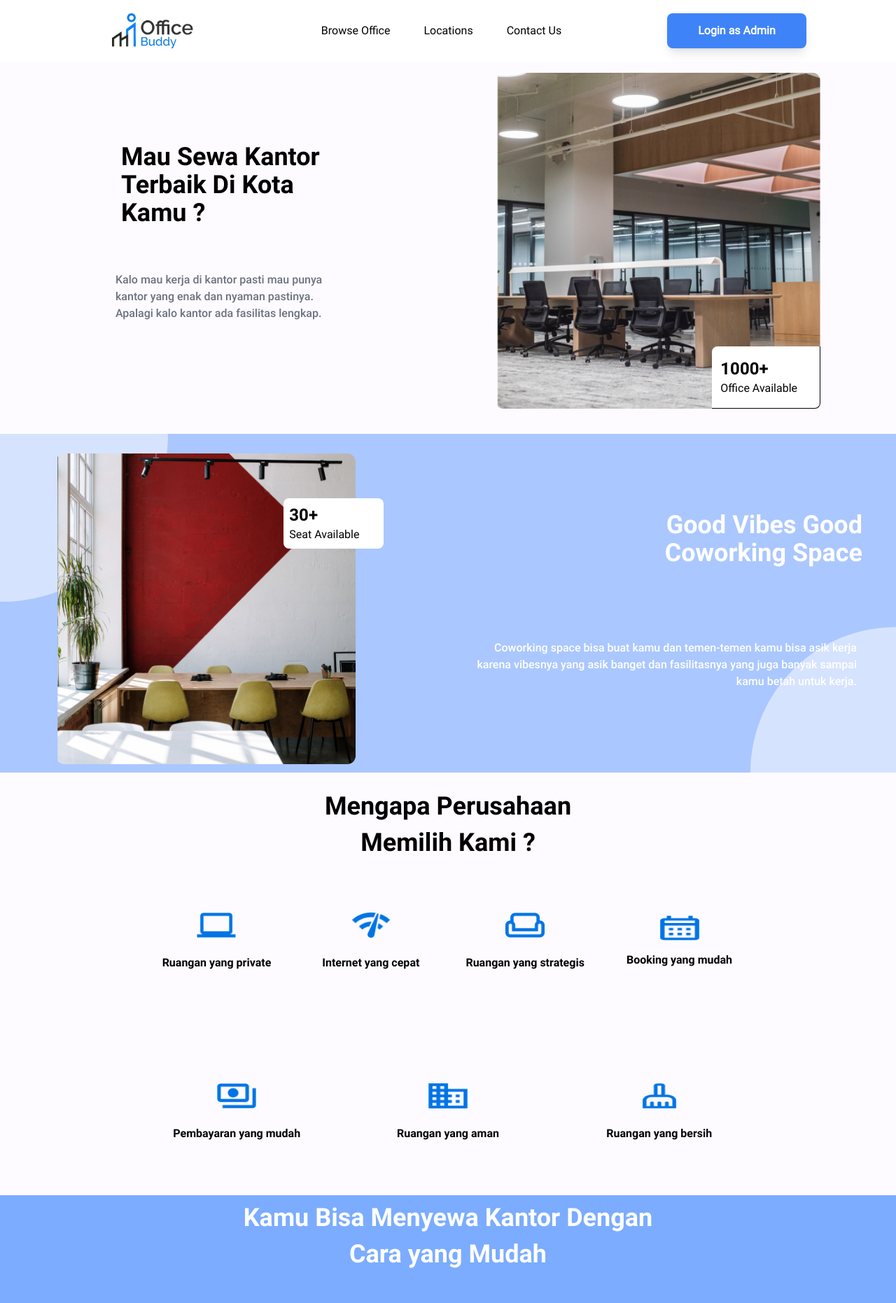
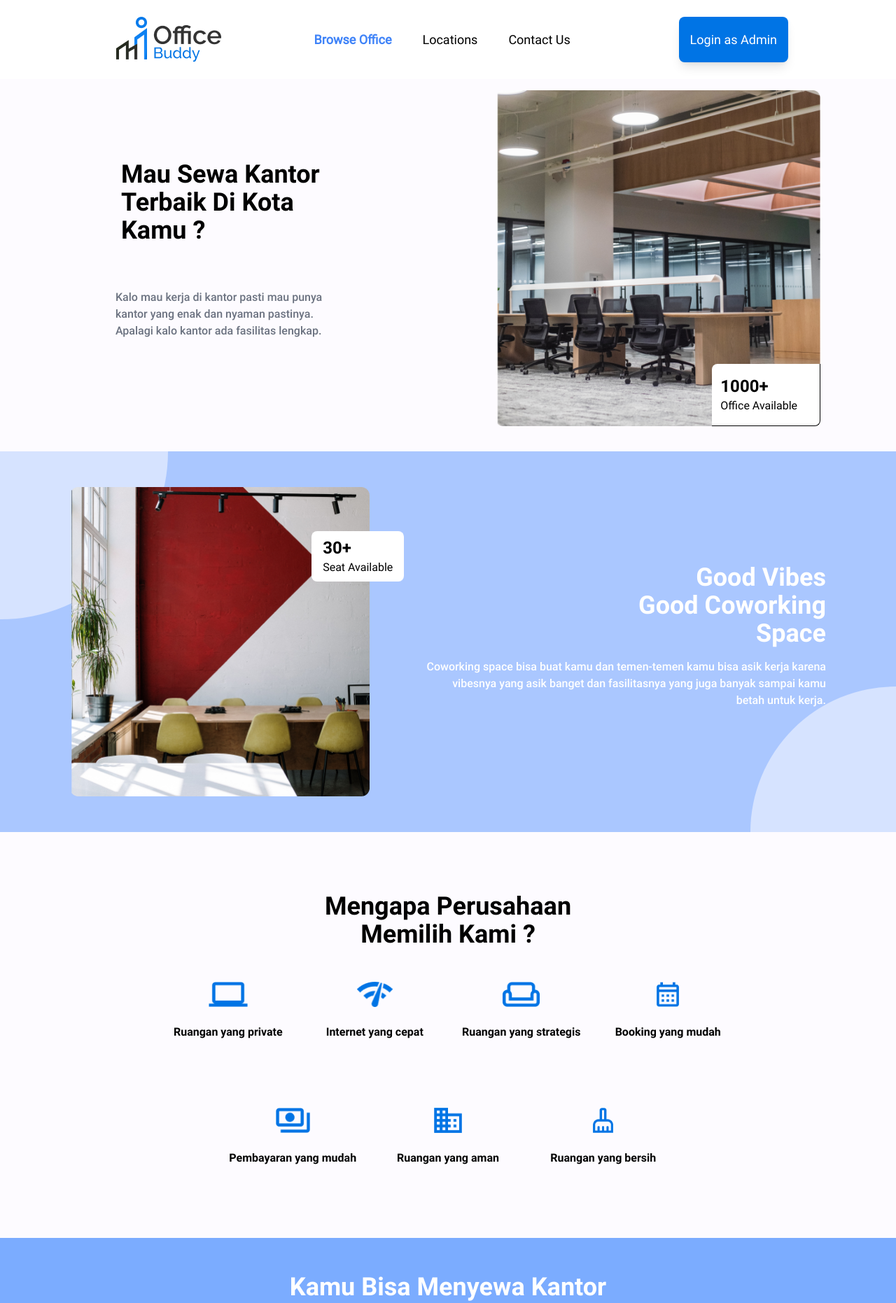
Before and after one commit to Kelompok-13-Alterra/officebuddy-web, a React (Vite) app: page / in a window 1280 px wide. Shown: the top 1862 px of the page at 70% size. Built offline with nearby package versions, Linux system fonts and the light colour scheme.

Commit message:
refactor[ui]: refactor landing and navbar ui

```diff
--- a/src/components/Footer/Footer.jsx
+++ b/src/components/Footer/Footer.jsx
@@ -6,21 +6,17 @@ import "./Footer.css";
 function Footer() {
   return (
     <footer className="footer">
-      <div className="mx-auto w-full max-w-screen-xl p-4 py-6 lg:py-8">
-        <div className="md:flex md:justify-between">
-          <div className="mb-6 md:mb-0 px-0 md:px-28 lg:px-28">
+      <div className="mx-auto w-full py-8 md:py-[72px]">
+        <div className="flex flex-col md:flex-row px-4 md:px-[100px]">
+          <div className="mb-4 md:mb-0 shrink-0">
             <a href="#" className="flex items-center">
               <img src={Logo} className="footer-img" alt="Logo" />
             </a>
           </div>
-          <div className="div__footer flex flex-col md:flex-row lg:flex-row py-2 md:py-10 md:px-5 md:gap-3 lg:gap-6 lg:py-10 lg:px-10">
-            <div className="px-0 md:px-6 lg:px-12">
-              <ul className="text-gray-600 dark:text-black font-medium">
-                <li className="mb-4 ">
-                  <a href="#" className="font-face-ro-bold text-[14px]">
-                    Link
-                  </a>
-                </li>
+          <div className="div__footer w-full justify-end flex flex-col md:flex-row py-2 md:py-10 md:px-5 md:gap-[30px] lg:gap-[90px] lg:px-10">
+            <div className="mb-4 md:mb-0">
+              <ul className="text-black text-sm md:text-base font-face-ro">
+                <li className="mb-4 md:text-lg font-bold">Link</li>
                 <li className="mb-4">
                   <a href="#" className="font-face-ro hover:text-blue-500">
                     <Link to={"/"}>Browse Office</Link>
@@ -38,13 +34,9 @@ function Footer() {
                 </li>
               </ul>
             </div>
-            <div className="px-0 md:px-6 lg:px-12">
-              <ul className="text-gray-600 dark:text-black font-medium">
-                <li className="mb-4 text-[14px]">
-                  <a href="#" className="font-face-ro-bold ">
-                    Support
-                  </a>
-                </li>
+            <div className="mb-4 md:mb-0">
+              <ul className="text-black text-sm md:text-base font-face-ro">
+                <li className="mb-4 md:text-lg font-bold">Support</li>
                 <li className="mb-4">
                   <a href="#" className="font-face-ro hover:text-blue-500">
                     Discord
@@ -72,13 +64,9 @@ function Footer() {
                 </li>
               </ul>
             </div>
-            <div>
-              <ul className="text-gray-600 dark:text-black font-medium">
-                <li className="mb-4 text-[14px]">
-                  <a href="#" className="font-face-ro-bold">
-                    Contact
-                  </a>
-                </li>
+            <div className="mb-4 md:mb-0">
+              <ul className="text-black text-sm md:text-base font-face-ro">
+                <li className="mb-4 md:text-lg font-bold">Contact</li>
                 <li className="flex mb-4">
                   <svg
                     className="w-5 text-blue-500"
@@ -115,7 +103,7 @@ function Footer() {
                   </svg>
 
                   <a href="#" className="font-face-ro hover:text-blue-500">
-                    <span className="text-white">0</span>
+                    <span className="text-white break-words">0</span>
                     officebuddyjaya@gmail.com
                   </a>
                 </li>
@@ -123,7 +111,7 @@ function Footer() {
             </div>
           </div>
         </div>
-        <div className="sm:flex sm:items-center sm:justify-between px-0 md:px-28 lg:px-28">
+        <div className="flex items-center justify-between px-4 md:px-[100px]">
           <span
             className="text-sm text-gray-500 sm:text-center dark:text-black"
             style={{ color: "#74777F" }}
--- a/src/components/Landing/FourthLanding.jsx
+++ b/src/components/Landing/FourthLanding.jsx
@@ -5,17 +5,14 @@ import UserPersona3 from "../../assets/img/3_User Persona.png";
 
 const FourthLanding = () => {
   return (
-    <div className="p-3 w-full bg-bg-fourth">
+    <div className="p-5 md:py-[50px] w-full bg-bg-fourth">
       <div className="flex justify-center w-[600px flex-col mx-auto items-center">
-        <p className="md:text-4xl text-2xl text-center text-white font-face-ro-bold mb-3">
-          Kamu Bisa Menyewa Kantor Dengan
-        </p>
-        <p className="md:text-4xl text-2xl text-center text-white font-face-ro-bold">
-          Cara yang Mudah
+        <p className="md:text-4xl px-10 md:w-1/2 text-2xl text-center text-white font-face-ro-bold mb-3">
+          Kamu Bisa Menyewa Kantor Dengan Cara yang Mudah
         </p>
       </div>
-      <div className="md:flex-row mt-7 flex flex-col justify-center gap-6 md:gap-16 items-center">
-        <div className="  flex flex-col justify-center items-center">
+      <div className="md:flex-row mt-5 md:mt-11 flex flex-col justify-center gap-6 md:gap-16 md:items-start">
+        <div className="flex flex-col justify-center items-center">
           <img src={UserPersona3} alt="persona1" className="w-63 h-99" />
           <p className="font-face-ro-bold text-xl text-white my-3">
             Sign Up Gratis
@@ -33,7 +30,7 @@ const FourthLanding = () => {
             Pilih tanggal booking dengan mudah dan cepat
           </p>
         </div>
-        <div className="flex  mb-12 flex-col justify-center  items-center">
+        <div className="flex mb-[12px] md:mb-0 flex-col justify-center items-center">
           <img src={UserPersona2} alt="persona2" className="w-59 h-99" />
           <p className="font-face-ro-bold text-xl text-white my-3">
             Cari Kantor Mudah
--- a/src/components/Landing/SecondHeroLanding.jsx
+++ b/src/components/Landing/SecondHeroLanding.jsx
@@ -3,37 +3,39 @@ import KantorImage from "../../assets/img/Kantor2.png";
 
 const SecondHeroLanding = () => {
   return (
-    <div className="bgLanding pt-5 w-screen relative">
+    <div className="bgLanding pt-5 relative">
       <div className="bg-bg-secondRounded absolute w-52 h-52 rounded-ss-full bottom-0 right-0 z-10"></div>
       <div className="bg-bg-secondRounded absolute w-60 h-60 rounded-ee-full top-5 left-0 z-10"></div>
-      <div className="max-w-screen h-fit bg-bg-second z-0">
-        <div className="mx-auto flex flex-col-reverse  md:flex-row justify-center top-0 h-full w-full">
-          <div className="bannerWrapper z-20 mb-10 w-full pl-3 pr-16 md:w-1/2 flex  justify-center items-center ">
-            <div className=" w-fit relative sm:top-7">
+      <div className="max-w-screen h-fit bg-bg-second z-0 px-4 py-10 md:px-[100px] md:py-[50px]">
+        <div className="mx-auto flex flex-col-reverse md:flex-row justify-center top-0 h-full w-full">
+          <div className="bannerWrapper z-20 w-full flex items-center">
+            <div className="w-[87%] relative">
               <img
                 src={KantorImage}
-                className="md:w-[428px] md:h-[444px]  w-[358px] h-[374px] sm:w-[208px] sm:h-[224px] pt-9 md:pt-0"
+                className="md:w-[428px] md:h-[444px] w-full object-contain object-center"
                 alt="BannerKantor"
               />
-              <div className="bg-white p-2 w-1/3 md:top-16 top-24 rounded-lg border-black -right-10 absolute">
+              <div className="bg-white py-2 px-4 md:top-16 top-24 rounded-lg border-black -right-10 absolute">
                 <p className="text-2xl font-face-ro-bold">30+</p>
                 <p className="font-face-ro">Seat Available</p>
               </div>
             </div>
           </div>
-          <div className="wordWrapper w-1/2  flex flex-col justify-center items-center ml-48 md:ml-0 z-20">
-            <div className="flex flex-col justify-start md:justify-end items-start md:items-end mr-64 md:mr-10">
-              <div className="wrapperTag md:w-[23.75rem] w-[18rem]  h-[7rem] md:h-[12rem] p-2  flex justify-center items-start text-5xl font-bold">
-                <h1 className="font-face-ro-bold text-white md:text-4xl text-2xl w-full md:text-end text-start">
-                  Good Vibes Good Coworking Space
+          <div className="wordWrapper  mb-10 md:mb-0 flex flex-col justify-center items-center z-20">
+            <div className="flex flex-col justify-start md:justify-end items-start md:items-end">
+              <div className="wrapperTag md:w-[23.75rem] w-[18rem] mb-4 flex md:justify-end items-start text-5xl font-bold">
+                <h1 className="font-face-ro-bold text-white md:text-4xl text-2xl w-3/4 md:text-end text-start">
+                  Good Vibes
+                  <br />
+                  Good Coworking Space
                 </h1>
               </div>
-              <p className="md:w-[500px]-14 w-full text-sm md:text-base  px-4 mb-4 font-face-ro-med  md:text-end text-white">
+              <p className="md:w-[500px]-14 w-full text-sm md:text-base mb-4 font-face-ro-med  md:text-end text-white">
                 Coworking space bisa buat kamu dan temen-temen kamu bisa asik
                 kerja karena vibesnya yang asik banget dan fasilitasnya yang
                 juga banyak sampai kamu betah untuk kerja.
               </p>
-              <button className="h-11 text-sm md:hidden ml-4 sm:ml-0 rounded-md px-1 w-52 flex justify-center items-center text-white gap-4 font-face-ro-med bg-bg-button">
+              <button className="h-11 text-sm md:hidden rounded-md w-52 flex justify-center items-center text-white gap-4 font-face-ro-med bg-bg-button">
                 Booking Coworking Space{" "}
                 <svg
                   width="11"
--- a/src/components/Landing/ThirdLandingPage.jsx
+++ b/src/components/Landing/ThirdLandingPage.jsx
@@ -9,18 +9,15 @@ import LogoCleaning from "../../assets/img/cleaning.png";
 
 const ThirdLandingPage = () => {
   return (
-    <div className="p-3 w-full relative  py-7">
-      <div className="flex justify-start md:justify-center w-[600px} flex-col mx-auto items-center">
-        <p className="md:text-4xl text-2xl font-face-ro-bold mb-3 text-start md:text-center">
-          Mengapa Perusahaan
-        </p>
-        <p className="md:text-4xl text-2xl font-face-ro-bold text-start md:text-center">
-          Memilih Kami ?
+    <div className="px-4 py-8 md:py-[86px] w-full relative ">
+      <div className="mb-5">
+        <p className="w-full md:text-4xl text-2xl font-face-ro-bold leading-8 text-start md:text-center">
+          Mengapa Perusahaan <br /> Memilih Kami ?
         </p>
       </div>
-      <div className="grid grid-rows-2  w-full md:mb-4  mt-12 md:gap-24 justify-center items-center">
-        <div className="grid grid-cols-2 md:grid-cols-4 w-full gap-4 mx-auto">
-          <div className="flex gap-y-6 flex-col justify-center items-center">
+      <div className="grid grid-rows-2 w-full md:mb-4 mt-12 gap-10 md:gap-24 justify-center items-center">
+        <div className="grid grid-cols-2 md:grid-cols-4 w-full gap-10 mx-auto">
+          <div className="flex gap-y-2 md:gap-y-6 flex-col justify-center items-center">
             <img
               src={LogoDesktop}
               className="md:w-14 w-10 h-7 md:h-9"
@@ -30,30 +27,30 @@ const ThirdLandingPage = () => {
               Ruangan yang private
             </p>
           </div>
-          <div className="flex gap-y-6 flex-col justify-center items-center">
+          <div className="flex gap-y-2 md:gap-y-6 flex-col justify-center items-center">
             <img
               src={LogoInternet}
-              className="md:w-14 w-10 h-7 md:h-9"
+              className="md:w-14 w-10 h-7 md:h-9 object-contain object-center"
               alt="desktop"
             />
             <p className="font-face-ro-bold text-center text-xs md:text-base">
               Internet yang cepat
             </p>
           </div>
-          <div className="flex gap-y-6 flex-col justify-center items-center">
+          <div className="flex gap-y-2 md:gap-y-6 flex-col justify-center items-center">
             <img
               src={LogoKursi}
-              className="md:w-14 w-10 h-7 md:h-9"
+              className="md:w-14 w-10 h-7 md:h-9 object-contain object-center"
               alt="desktop"
             />
             <p className="font-face-ro-bold text-xs md:text-base text-center">
               Ruangan yang strategis
             </p>
           </div>
-          <div className="flex gap-y-4 flex-col justify-center items-center">
+          <div className="flex gap-y-2 md:gap-y-6 flex-col justify-center items-center">
             <img
               src={LogoKalender}
-              className="md:w-14 w-9 h-7 md:h-9"
+              className="md:w-14 w-9 h-7 md:h-9 object-contain object-center"
               alt="desktop"
             />
             <p className="font-face-ro-bold text-xs md:text-base text-center">
@@ -61,31 +58,31 @@ const ThirdLandingPage = () => {
             </p>
           </div>
         </div>
-        <div className="grid grid-cols-2 md:grid-cols-3 md:gap-10 justify-between items-center mx-auto">
-          <div className="flex md:gap-y-6 flex-col justify-center mx-10 items-center">
+        <div className="grid grid-cols-2 md:grid-cols-3 gap-10 justify-between items-center mx-auto">
+          <div className="flex gap-y-2 md:gap-y-6 md: flex-col justify-center items-center">
             <img
               src={LogoCash}
-              className="md:w-14 w-10 h-7 md:h-9"
+              className="md:w-14 w-10 h-7 md:h-9 object-contain object-center"
               alt="desktop"
             />
             <p className="font-face-ro-bold text-xs md:text-base text-center">
               Pembayaran yang mudah
             </p>
           </div>
-          <div className="flex md:gap-y-6 flex-col justify-center items-center">
+          <div className="flex gap-y-2 md:gap-y-6 flex-col justify-center items-center">
             <img
               src={LogoOffice}
-              className="md:w-14 w-10 h-7 md:h-9"
+              className="md:w-14 w-10 h-7 md:h-9 object-contain object-center"
               alt="desktop"
             />
             <p className="font-face-ro-bold text-center text-xs md:text-base">
               Ruangan yang aman
             </p>
           </div>
-          <div className="flex  my-8 gap-y-6 flex-col w-full ml-[50%] md:ml-0 justify-between items-center">
+          <div className="col-span-2 md:col-span-1 flex gap-y-2 md:gap-y-6 flex-col w-full md:ml-0 justify-between items-center">
             <img
               src={LogoCleaning}
-              className="md:w-12 w-9 h-8 md:h-9"
+              className="md:w-12 w-9 h-8 md:h-9 object-contain object-center"
               alt="desktop"
             />
             <p className="font-face-ro-bold text-center text-xs md:text-base">
--- a/src/components/Navbar/Navbar.css
+++ b/src/components/Navbar/Navbar.css
@@ -4,6 +4,6 @@
 }
 
 .navbar .btn__login {
-  width: 199px;
-  height: 50px;
+  /* width: 199px; */
+  height: 100%;
 }
--- a/src/components/Navbar/Navbar.jsx
+++ b/src/components/Navbar/Navbar.jsx
@@ -1,22 +1,35 @@
 import React, { useState } from "react";
-import Logo from "../../assets/img/Group3.png";
-import { Link } from "react-router-dom";
+import Logo from "../../assets/img/office-buddy-logo.png";
+import { NavLink, Link, useNavigate } from "react-router-dom";
 import "./navbar.css";
 
 function Navbar() {
   const [isMobile, setIsmobile] = useState(false);
+  const navigate = useNavigate();
 
   return (
     <>
-      <nav className="navbar font-face-ro">
-        <div className="flex flex-col lg:flex-row">
-          <div className="flex items-center justify-between px-4 py-4 lg:px-40 lg:py-0 border-b border-gray-300 lg:border-b-0">
-            <div>
+      <nav className="navbar font-face-ro p-4 lg:px-[154px] lg:py-6">
+        <div className="flex flex-col lg:flex-row lg:gap-5">
+          <div className="flex items-center justify-between">
+            <div className="w-24 lg:w-[173px] lg:h-[65px]">
               <Link to={"/"}>
-                <img className="w-24 lg:w-44" src={Logo} alt="Logo" />
+                <img
+                  className="w-full h-full object-contain object-center"
+                  src={Logo}
+                  alt="Logo"
+                />
               </Link>
             </div>
-            <div>
+            <div className="flex gap-5 items-center self-stretch">
+              <button
+                onClick={() => navigate("/login")}
+                className="block px-4 h-full rounded-lg bg-[#0074E5] font-semibold shadow-lg outline-none hover:bg-blue-400 lg:hidden"
+              >
+                <span className="text-white text-sm font-face-ro">
+                  Login as Admin
+                </span>
+              </button>
               <button
                 onClick={() => {
                   setIsmobile(!isMobile);
@@ -50,22 +63,48 @@ function Navbar() {
           <div
             className={`${
               isMobile ? "block" : "hidden"
-            }  lg:flex w-full flex-col justify-center py-3 lg:py-4 lg:flex-row`}
+            }  lg:flex w-full flex-col justify-center lg:flex-row lg:gap-5`}
           >
-            <div className="flex gap-4 w-full font-face-ro flex-col lg:flex-row lg:justify-center lg:items-center">
-              <a className="block px-4 py-2 lg:py-4 hover:text-blue-500">
-                <Link to={"/"}>Browse Office</Link>
-              </a>
-              <a className="block px-4 py-2 lg:py-4 hover:text-blue-500">
-                <Link to={"/location"}>Locations</Link>
-              </a>
-              <a className="block px-4 py-2 lg:py-4 hover:text-blue-500">
-                <Link to={"/contact-us"}>Contact Us</Link>
-              </a>
+            <div className="border-t lg:border-0 mt-4 lg:m-0 flex pt-4 lg:p-0 gap-6 lg:gap-11 w-full font-face-ro flex-col lg:flex-row lg:justify-center lg:items-center">
+              <NavLink
+                to={"/"}
+                className="block lg:p-0 font-face-ro text-sm text-center lg:text-lg hover:text-blue-500"
+              >
+                {({ isActive }) => (
+                  <span className={`${isActive && "text-blue-500 font-bold"}`}>
+                    Browse Office
+                  </span>
+                )}
+              </NavLink>
+              <NavLink
+                to={"/location"}
+                className="block lg:p-0 font-face-ro text-sm text-center lg:text-lg hover:text-blue-500"
+              >
+                {({ isActive }) => (
+                  <span className={`${isActive && "text-blue-500 font-bold"}`}>
+                    Locations
+                  </span>
+                )}
+              </NavLink>
+              <NavLink
+                to={"/contact-us"}
+                className="block lg:p-0 font-face-ro text-sm text-center lg:text-lg hover:text-blue-500"
+              >
+                {({ isActive }) => (
+                  <span className={`${isActive && "text-blue-500 font-bold"}`}>
+                    Contact Us
+                  </span>
+                )}
+              </NavLink>
             </div>
-            <div className="flex flex-col items-center px-32 shadow-black lg:flex-row">
-              <button className="btn__login block rounded-lg bg-blue-500 font-semibold text-white shadow-lg outline-none hover:bg-blue-300">
-                <Link to={"/login"}>Login as Admin</Link>
+            <div className="flex flex-col basis-1/3 items-center justify-end lg:flex-row">
+              <button
+                onClick={() => navigate("/login")}
+                className="btn__login px-4 rounded-lg bg-[#0074E5] shadow-lg outline-none hover:bg-blue-400 hidden lg:block"
+              >
+                <span className="text-white text-lg font-face-ro">
+                  Login as Admin
+                </span>
               </button>
             </div>
           </div>
```
Also changed, not shown: src/components/Footer/Footer.css (+2 -12 lines), src/components/Landing/FifthLanding.jsx (+11 -11 lines), src/components/Landing/SeventhLanding.jsx (+6 -6 lines), src/components/Landing/SixthLanding.jsx (+11 -13 lines).
